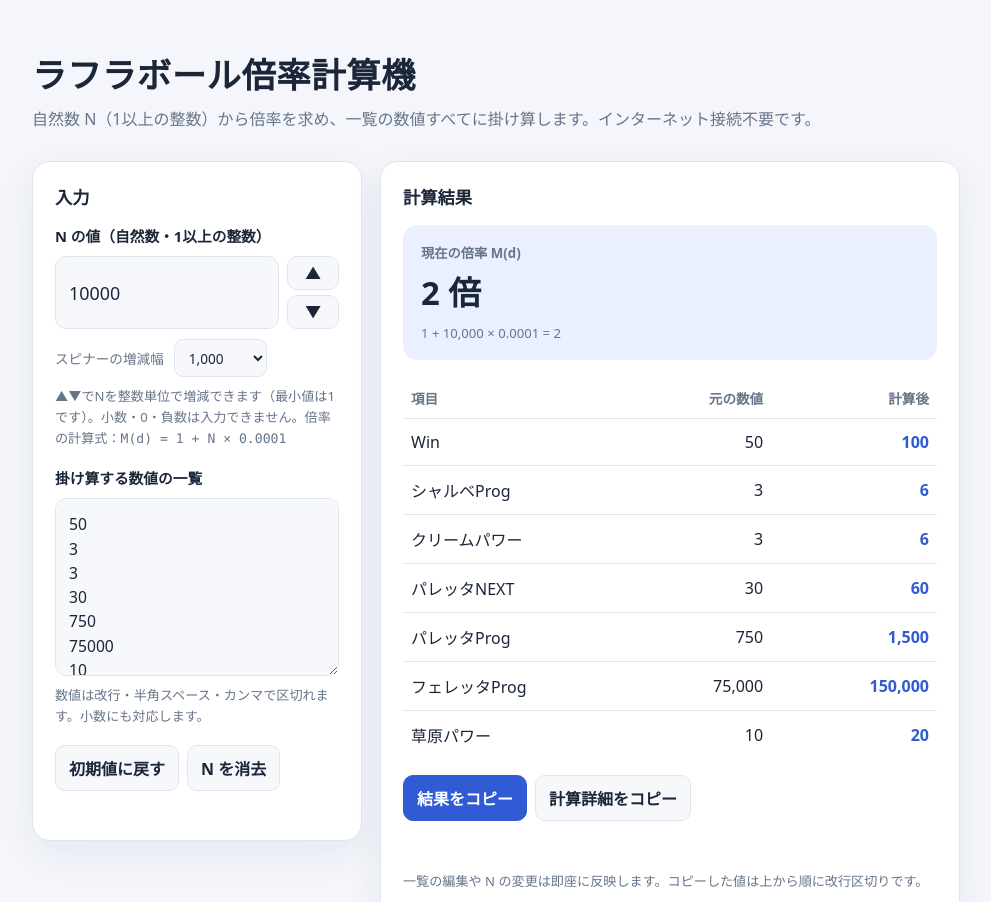
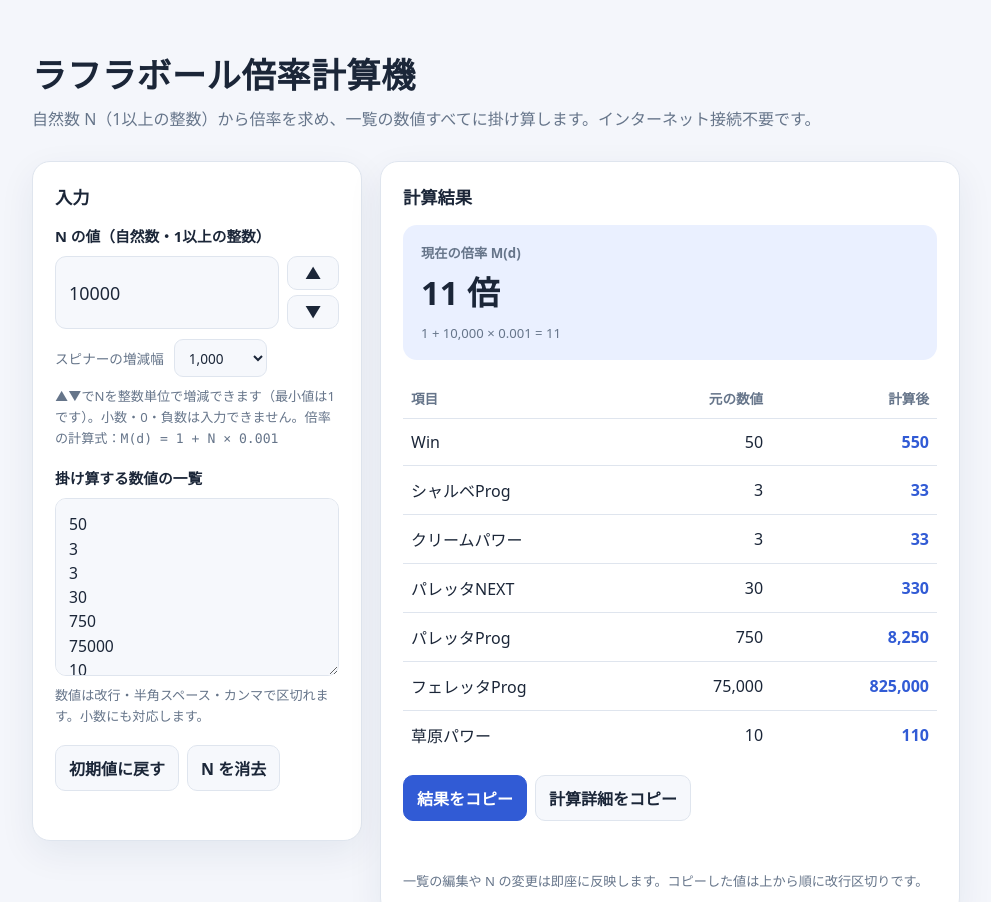
Before and after one commit to nightmare3685/lafra-ball-multiplier, a plain HTML site: page index.html in a window 1280 px wide. Shown: the top 902 px of the page, without its empty margins (144-1135 px from the left). Drawn offline with Linux system fonts and the light colour scheme.

Commit message:
Correct multiplier coefficient from 0.0001 to 0.001

```diff
--- a/index.html
+++ b/index.html
@@ -97,7 +97,7 @@
           <option value="100000">100,000</option>
         </select>
       </div>
-      <p id="n-note" class="field-note">▲▼でNを整数単位で増減できます（最小値は1です）。小数・0・負数は入力できません。倍率の計算式：<code>M(d) = 1 + N × 0.0001</code></p>
+      <p id="n-note" class="field-note">▲▼でNを整数単位で増減できます（最小値は1です）。小数・0・負数は入力できません。倍率の計算式：<code>M(d) = 1 + N × 0.001</code></p>
       <label for="values" class="field">掛け算する数値の一覧</label>
       <textarea id="values" spellcheck="false" aria-describedby="values-note">50
 3
@@ -117,8 +117,8 @@
       <h2 id="result-title">計算結果</h2>
       <div class="result-box">
         <p class="eyebrow">現在の倍率 M(d)</p>
-        <div class="big"><span id="multiplier">2</span> 倍</div>
-        <div class="formula" id="formula">1 + 10000 × 0.0001 = 2</div>
+        <div class="big"><span id="multiplier">11</span> 倍</div>
+        <div class="formula" id="formula">1 + 10000 × 0.001 = 11</div>
       </div>
       <div class="table-wrap">
         <table aria-label="数値ごとの倍率計算結果">
@@ -136,6 +136,6 @@
   </div>
   <p class="footer">小数計算は JavaScript 標準の <code>BigInt</code> を使った10進整数演算です。外部ライブラリ・外部通信は使用していません。</p>
 </main>
-<script src="./script.js?v=047fa31" defer></script>
+<script src="./script.js?v=20261118-001" defer></script>
 </body>
 </html>
--- a/script.js
+++ b/script.js
@@ -86,12 +86,12 @@
       if (!inputs.length) throw new Error('掛け算する数値を1個以上入力してください。');
       if (inputs.length > 200) throw new Error('一度に計算できる数値は200個までです。');
 
-      // M = 1 + N/10000 = (10000 + N) / 10000。
-      const multScale = 4;
-      const multInt = 10000n + n;
+      // M = 1 + N/1000 = (1000 + N) / 1000。
+      const multScale = 3;
+      const multInt = 1000n + n;
       const multiplier = decimalString(multInt, multScale);
       $('multiplier').textContent = decimalString(multInt, multScale, true);
-      $('formula').textContent = `1 + ${decimalString(n, 0, true)} × 0.0001 = ${decimalString(multInt, multScale, true)}`;
+      $('formula').textContent = `1 + ${decimalString(n, 0, true)} × 0.001 = ${decimalString(multInt, multScale, true)}`;
 
       const detailLines = [`N = ${n.toString()}`, `M(d) = ${multiplier}`, ''];
       inputs.forEach((item, i) => {
```
Also changed, not shown: 1 other file.
